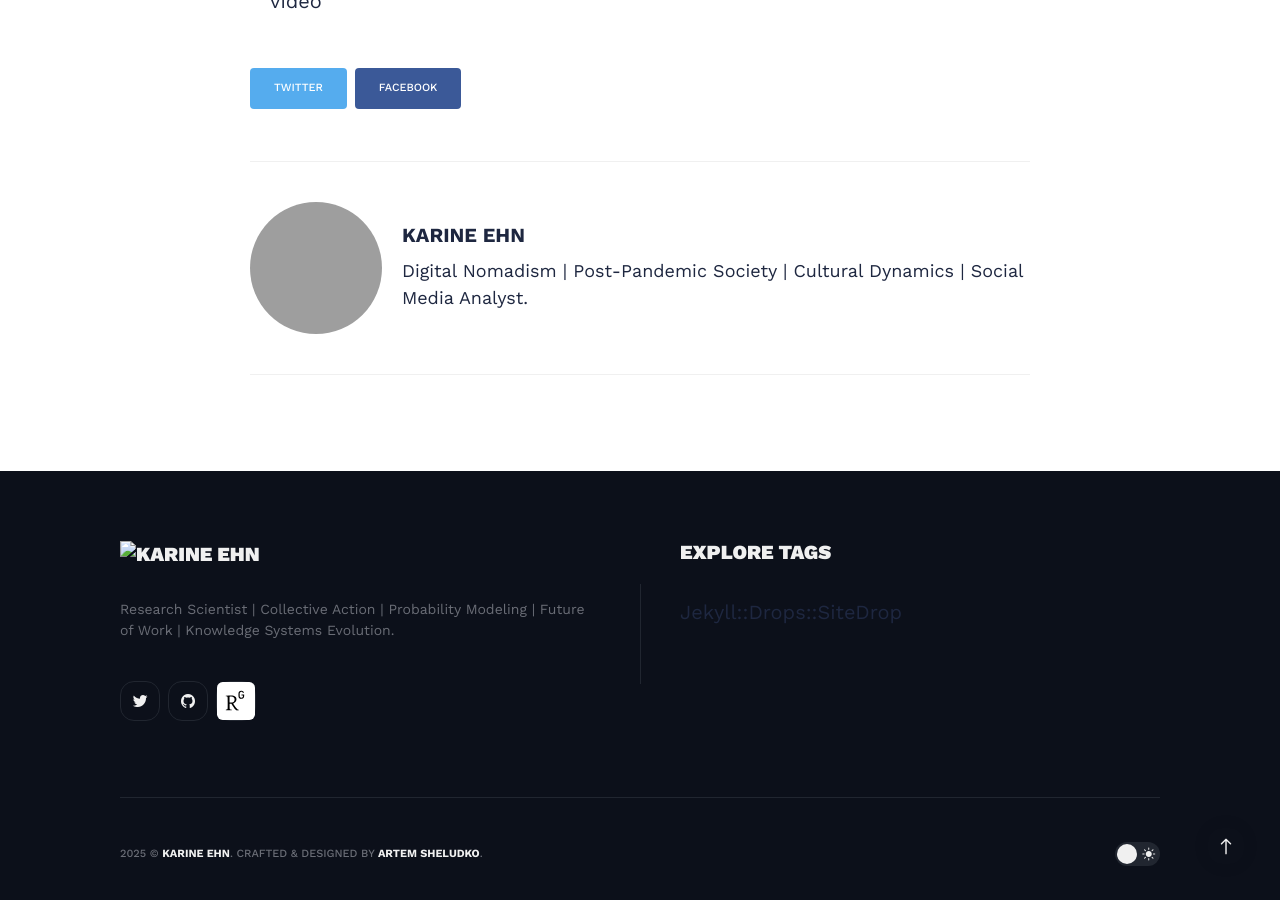
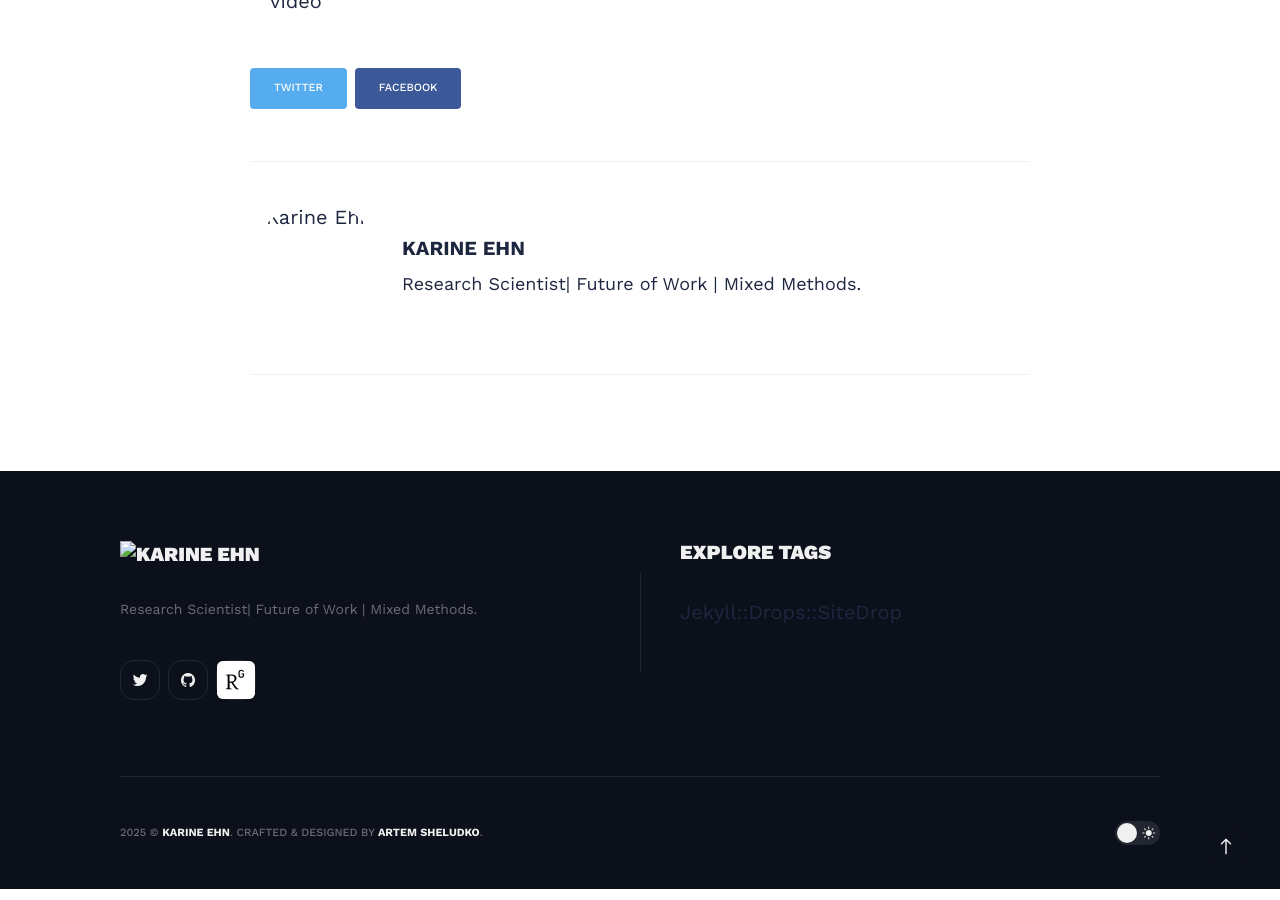
Before and after one commit to kargam0167/kargam0167.github.io, a Jekyll site: the page built from _posts/2023-10-14-What-doesnt -destroy -us- strengthens.markdown, in a window 1280 px wide and 900 px high, scrolled down 1938 px. Built offline with Jekyll 4.4.1, drawn with Linux system fonts in a browser that asks for light colours; nearby versions of some CDN libraries; grey boxes are pictures that could not be loaded.

Commit message:
Update _config.yml

```diff
--- a/_config.yml
+++ b/_config.yml
@@ -10,8 +10,8 @@ url: "https://kargam0167.github.io/" # the base hostname & protocol for your sit
 # Author Settings
 author:
   name: Karine Ehn
-  bio: Digital Nomadism | Post-Pandemic Society | Cultural Dynamics | Social Media Analyst.
-  avatar: '/images/01-1.jpg'
+  bio: Research Scientist| Future of Work | Mixed Methods.
+  #avatar: '/images/01-1.jpg'
 
 social:
   - icon: "ion-logo-twitter"
@@ -30,7 +30,7 @@ social:
 # Hero Settings
 hero:
   hero__title: Hey, I’m Karine!
-  hero__description: Research Scientist | Collective Action | Probability Modeling | Future of Work | Knowledge Systems Evolution.
+  hero__description: Research Scientist| Future of Work | Mixed Methods.
   hero__image: 'images/01-1.jpg'
 #-------------------------------
 # Contact Settings
```
